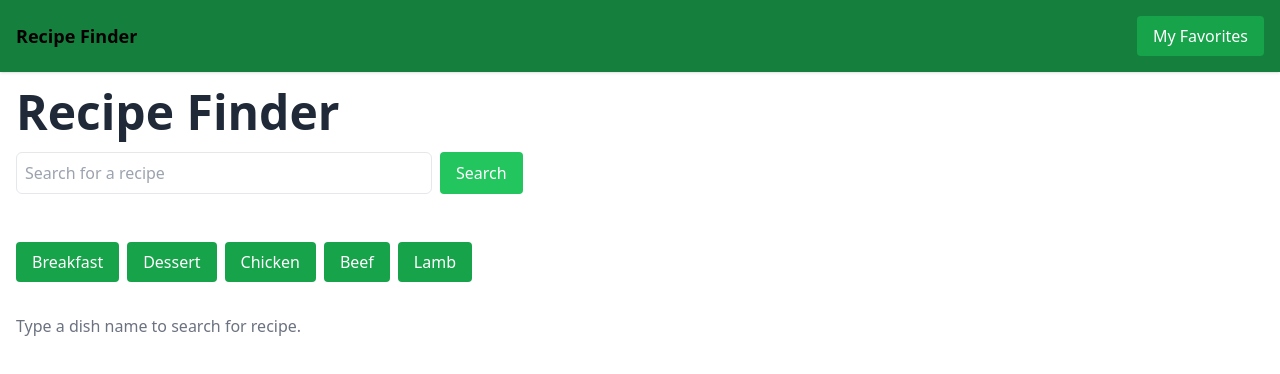
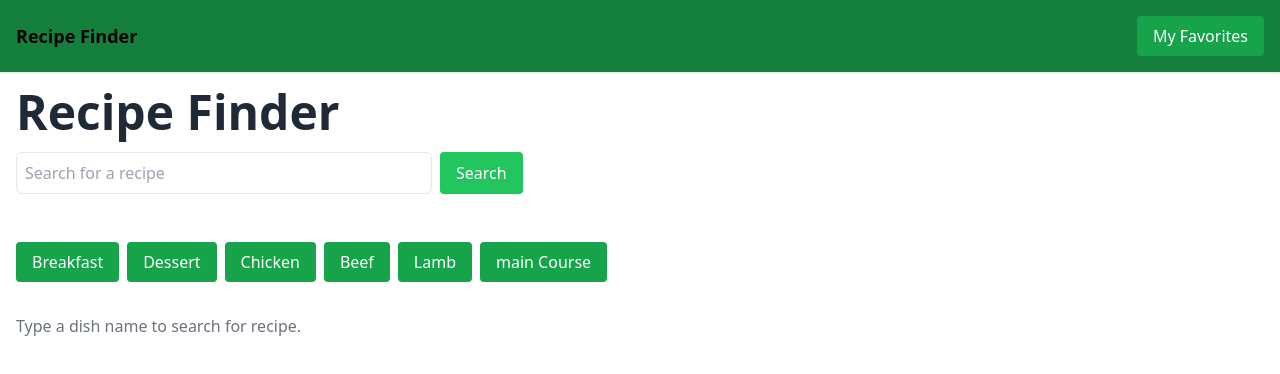
Before and after one commit to Happiness549/ALX-FE-Capstone-Project, a React (Vite) app: page / in a window 1280 px wide. Shown: the top 374 px of the page. Built offline with nearby package versions, Linux system fonts and the light colour scheme.

Commit message:
Rectified API endpoint so that people can search recipe by category and recipe name

```diff
--- a/src/components/Categories.jsx
+++ b/src/components/Categories.jsx
@@ -5,7 +5,7 @@ import useSearchStore from "../store/useSearchStore";
 
 function Category({ onSelectCategory }){
 
-    const categories = ["Breakfast", "Dessert", "Chicken", "Beef", "Lamb"];
+    const categories = ["Breakfast", "Dessert", "Chicken", "Beef", "Lamb", "main Course"];
 
     return(
         <div className="flex gap-2 justify-start mt-4 flex-wrap">
--- a/tailwind.config.js
+++ b/tailwind.config.js
@@ -1,7 +1,7 @@
 
  module.exports = {
   content: ['./src/**/*.{js,jsx,ts,tsx}', './public/index.html'],
-  darkMode: false, // You can set it to 'media' or 'class' if needed
+  darkMode: 'class', // You can set it to 'media' or 'class' if needed
   theme: {
     extend: {},
   },
```
